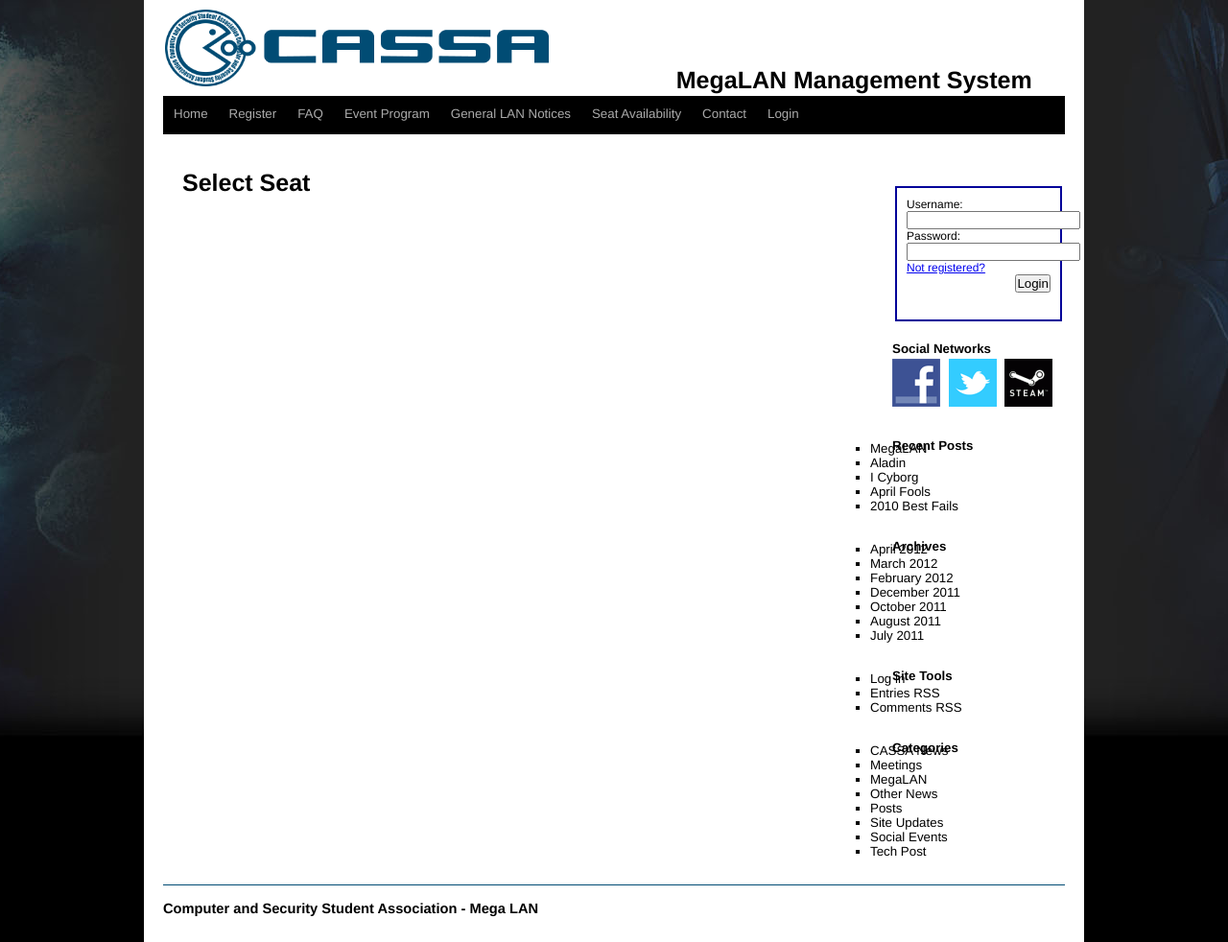
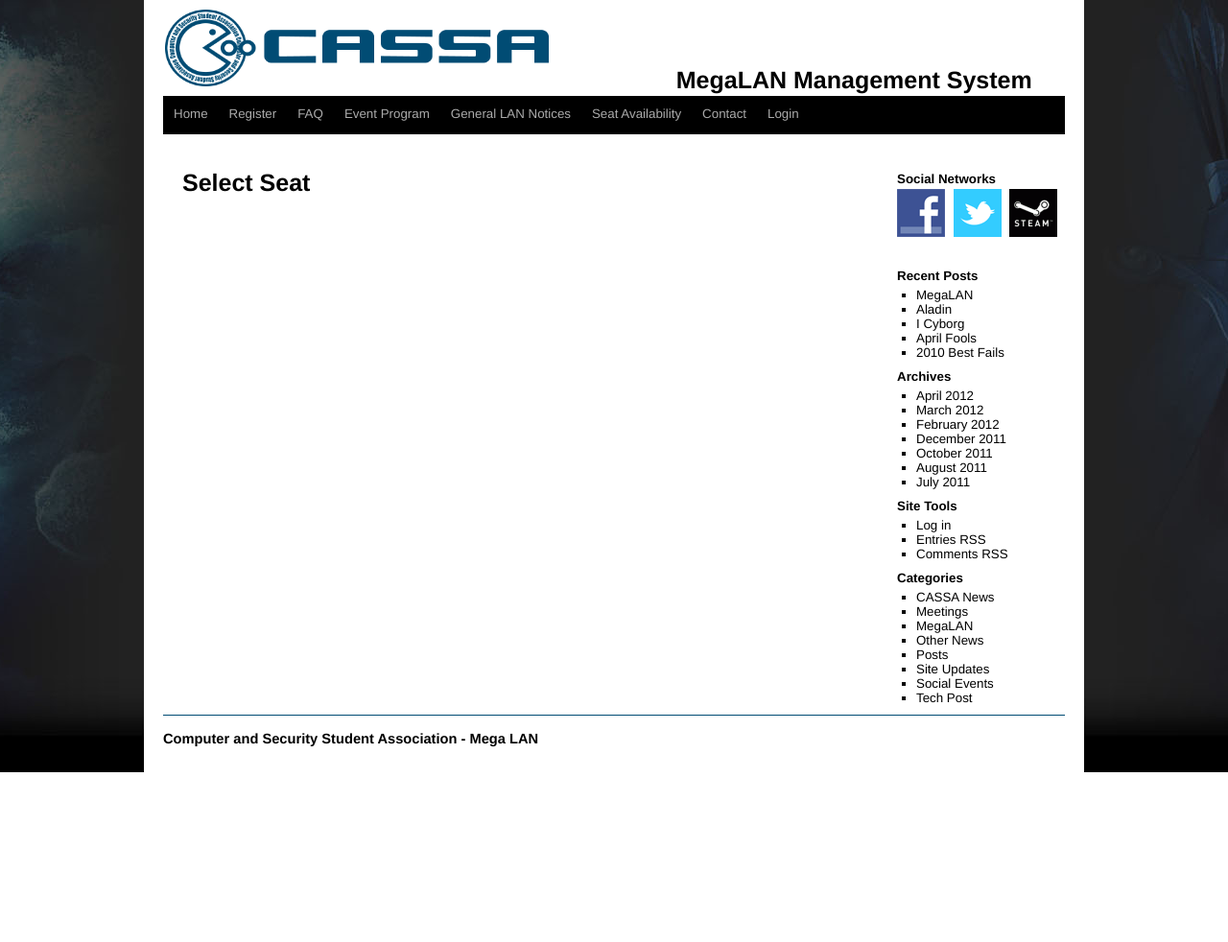
Before and after one commit to DrMinken/cassalan, a PHP site: page /SELseat.php in a window 1280 px wide. Shown: the whole page at 96% size. After the commit the page ends 805 px from the top, so only its background shows below. Run offline with PHP 8.4, Linux system fonts and the light colour scheme.

Commit message:
Qm - Fixed rightPanel.html

```diff
--- a/xampp/htdocs/CASSA/css/style.css
+++ b/xampp/htdocs/CASSA/css/style.css
@@ -222,16 +222,20 @@ body
 	{
 		font-size: 10pt;
 		text-align: left;
+		position: relative;
+		left: 5px;
 	}
 		.rightPanelList
 		{
 			position: relative;
-			left: -23px;
-			top: -12px;
+			left: 0px;
+			top: 5px;
+
 		}
 		.rightPanelList li
 		{
 			list-style-type: square;
+			margin-left: 20px;
 		}
 #loginThickBox
 {
--- a/xampp/htdocs/CASSA/includes/rightPanel.html
+++ b/xampp/htdocs/CASSA/includes/rightPanel.html
@@ -1,13 +1,12 @@
-<br />
 <!--RIGHT PANEL [FLOAT RIGHT] -->
-<div id='rightPanel'>
+<div id='rightPanel' style='border: 0px solid black'>
 
 
 
 
 	<!-- Login Box -->
 	<?php
-		if (!isset($_SESSION['username']))
+		/*if (!isset($_SESSION['username']))
 		{
 			if (!isset($_SESSION['isAdmin']))
 			{
@@ -18,10 +17,10 @@
 				{
 					echo $_SESSION['errMsg'].'<br />';
 					unset($_SESSION['errMsg']);
-				}
+				}*/
 				?>
 					<!-- Form: for user login -->
-					<form name="login" method="POST" onsubmit="return loginValidate();" action="login.php">
+					<!-- form name="login" method="POST" onsubmit="return loginValidate();" action="login.php">
 
 					<p align='left'>
 						Username: <br/>
@@ -35,16 +34,15 @@
 					<div align='right'><input type="submit" value="Login" /></div>
 					<br />
 					</form>
-					</div><!-- end of: Login Box -->
+					</div --><!-- end of: Login Box -->
 				<?php
-			}
-		}
+			/*}
+		}*/
 	?>
 
 
 
 
-	<br />
 
 
 
```
